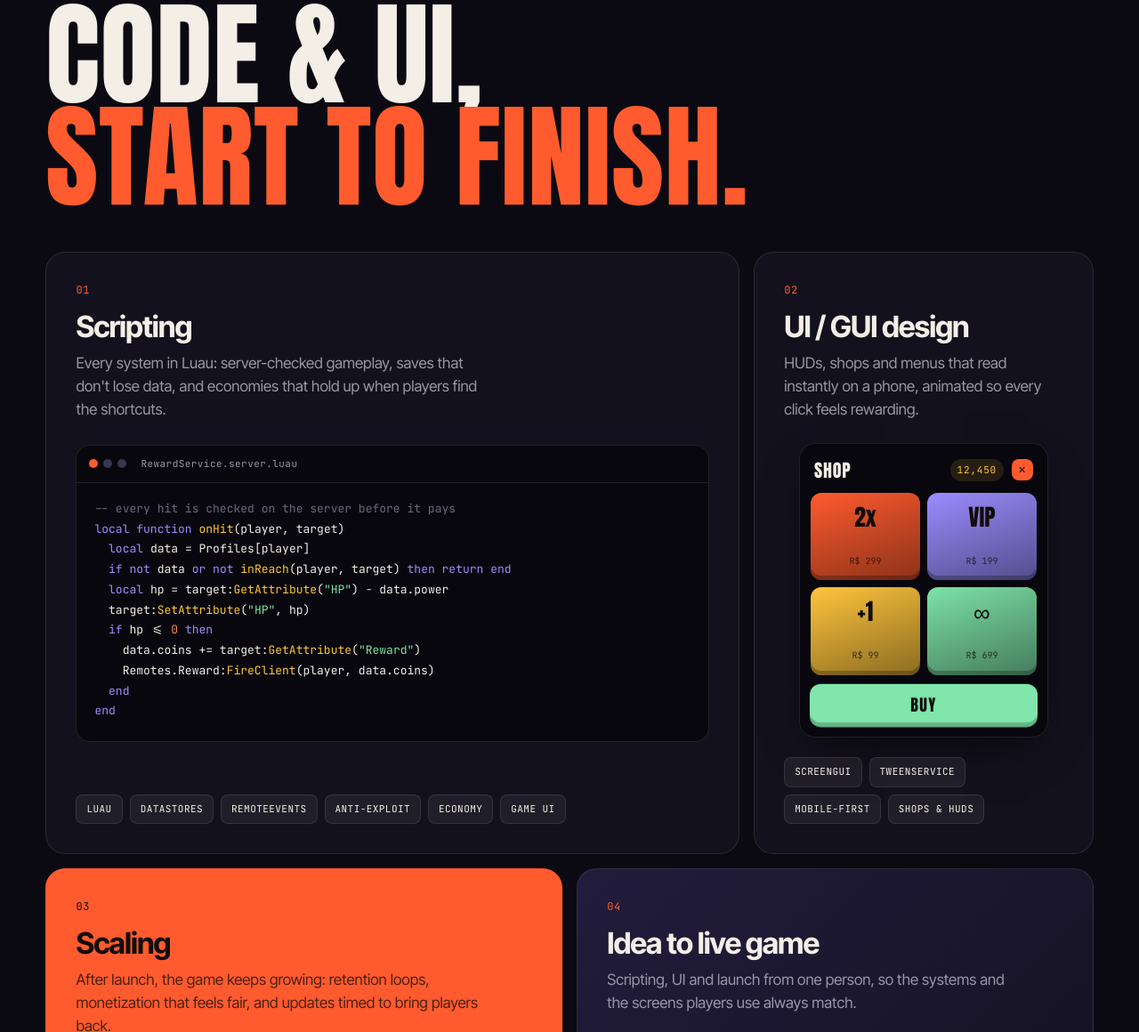
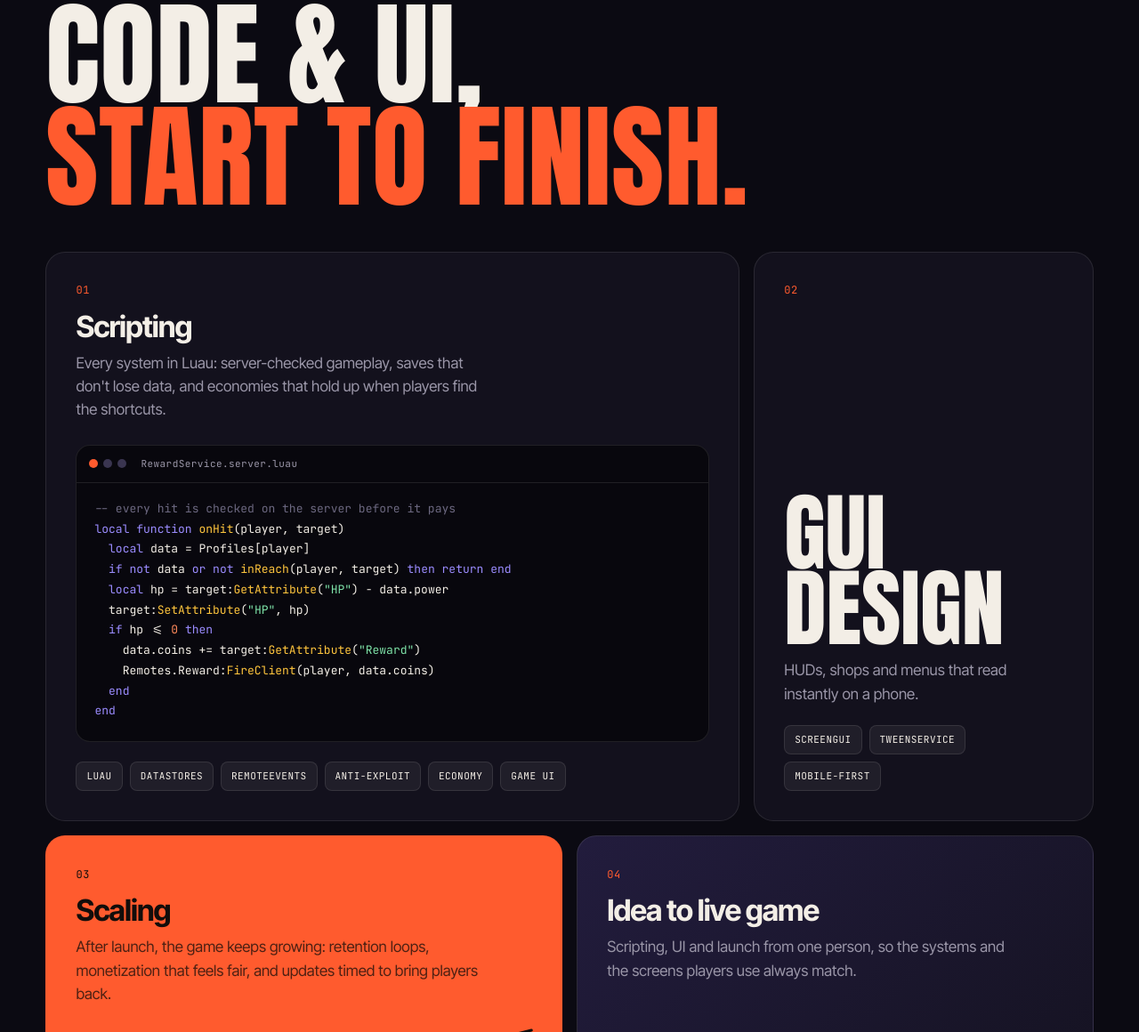
Before and after one commit to gagikkoo/jimbob, a plain HTML site: page index.html in a window 1280 px wide. Shown: the part 3870-5030 px from the top of the page at 89% size. Drawn offline with nearby package versions, Linux system fonts and the light colour scheme; animation ran at ten frames a second.

Commit message:
Replace shop mockup with a plain GUI design card
Co-Authored-By: Claude Opus 5.5 <noreply@anthropic.com>

```diff
--- a/css/style.css
+++ b/css/style.css
@@ -288,17 +288,10 @@ body::after {
 .caret { display: inline-block; width: 8px; height: 1.1em; vertical-align: -0.2em; margin-left: 4px; background: var(--hot); animation: blink 1s steps(1) infinite; }
 @keyframes blink { 50% { opacity: 0; } }
 
-.ui-mock { margin: 24px auto 0; width: min(100%, 280px); padding: 12px; border-radius: 18px; background: #08070d; border: 1px solid var(--line); box-shadow: 0 20px 50px -20px rgba(0, 0, 0, 0.8); }
-.ui-mock__bar { display: flex; align-items: center; gap: 8px; font-family: var(--display); font-size: 20px; letter-spacing: 0.04em; padding: 2px 4px 10px; }
-.ui-mock__coins { margin-left: auto; font-style: normal; font-family: var(--mono); font-size: 11px; color: var(--sun); padding: 4px 8px; border-radius: 99px; background: rgba(255, 197, 61, 0.12); }
-.ui-mock__x { font-style: normal; display: grid; place-items: center; width: 24px; height: 24px; border-radius: 8px; background: var(--hot); color: var(--ink); font-size: 11px; }
-.ui-mock__grid { display: grid; grid-template-columns: 1fr 1fr; gap: 8px; }
-.ui-mock__grid span { display: grid; place-items: center; gap: 2px; aspect-ratio: 1.25; border-radius: 12px; background: linear-gradient(160deg, var(--c), color-mix(in srgb, var(--c) 55%, #000)); box-shadow: inset 0 -5px 0 rgba(0, 0, 0, 0.25); color: var(--ink); }
-.ui-mock__grid b { font-family: var(--display); font-weight: 400; font-size: 26px; line-height: 1; }
-.ui-mock__grid small { font-family: var(--mono); font-size: 10px; opacity: 0.75; }
-.ui-mock__buy { margin-top: 10px; padding: 10px; border-radius: 12px; text-align: center; font-family: var(--display); font-size: 18px; letter-spacing: 0.08em; background: #7ee2a8; color: var(--ink); box-shadow: inset 0 -5px 0 rgba(0, 0, 0, 0.22); }
-.motion .ui-mock__buy { animation: buy 1.8s ease-in-out infinite; }
-@keyframes buy { 50% { transform: scale(1.04); filter: brightness(1.08); } }
+.cell__big { margin-top: auto !important; font-family: var(--display); font-weight: 400; text-transform: uppercase; font-size: clamp(64px, 7.5vw, 120px) !important; line-height: 0.88 !important; letter-spacing: 0 !important; }
+
+.cell__note { color: var(--muted); margin: 14px 0 0; }
+.cell--ui .chips { margin-top: 0; }
 
 .graph { width: 100%; height: 140px; margin-top: 18px; overflow: visible; }
 .graph__area { fill: rgba(18, 13, 11, 0.1); }
--- a/index.html
+++ b/index.html
@@ -151,23 +151,11 @@
         </article>
 
         <article class="cell cell--ui" data-cell data-tilt>
-          <div class="cell__text">
-            <p class="mono cell__kicker">02</p>
-            <h3>UI / GUI design</h3>
-            <p>HUDs, shops and menus that read instantly on a phone, animated so every click feels rewarding.</p>
-          </div>
-          <div class="ui-mock" aria-hidden="true" data-ui>
-            <div class="ui-mock__bar"><span>SHOP</span><i class="ui-mock__coins">12,450</i><i class="ui-mock__x">✕</i></div>
-            <div class="ui-mock__grid">
-              <span style="--c:#ff5b2e"><b>2x</b><small>R$ 299</small></span>
-              <span style="--c:#9b8cff"><b>VIP</b><small>R$ 199</small></span>
-              <span style="--c:#ffc53d"><b>+1</b><small>R$ 99</small></span>
-              <span style="--c:#7ee2a8"><b>∞</b><small>R$ 699</small></span>
-            </div>
-            <div class="ui-mock__buy">BUY</div>
-          </div>
+          <p class="mono cell__kicker">02</p>
+          <h3 class="cell__big">GUI<br />design</h3>
+          <p class="cell__note">HUDs, shops and menus that read instantly on a phone.</p>
           <ul class="chips">
-            <li>ScreenGui</li><li>TweenService</li><li>Mobile-first</li><li>Shops &amp; HUDs</li>
+            <li>ScreenGui</li><li>TweenService</li><li>Mobile-first</li>
           </ul>
         </article>
 
--- a/js/motion.js
+++ b/js/motion.js
@@ -201,14 +201,6 @@ export function initMotion() {
       scrollTrigger: { trigger: code, start: "top 80%", once: true },
     });
   }
-  const ui = document.querySelector("[data-ui]");
-  if (ui) {
-    gsap.timeline({ scrollTrigger: { trigger: ui, start: "top 85%", once: true }, defaults: { ease: "back.out(1.8)" } })
-      .fromTo(ui, { scale: 0.85, opacity: 0 }, { scale: 1, opacity: 1, duration: 0.7 })
-      .fromTo(ui.querySelectorAll(".ui-mock__bar > *"), { y: -10, opacity: 0 }, { y: 0, opacity: 1, duration: 0.5, stagger: 0.08 }, "-=0.3")
-      .fromTo(ui.querySelectorAll(".ui-mock__grid span"), { scale: 0.4, opacity: 0 }, { scale: 1, opacity: 1, duration: 0.6, stagger: 0.1 }, "-=0.2")
-      .fromTo(ui.querySelector(".ui-mock__buy"), { y: 20, opacity: 0 }, { y: 0, opacity: 1, duration: 0.6 }, "-=0.2");
-  }
   const line = document.querySelector("[data-draw]");
   if (line) {
     const len = line.getTotalLength();
```
